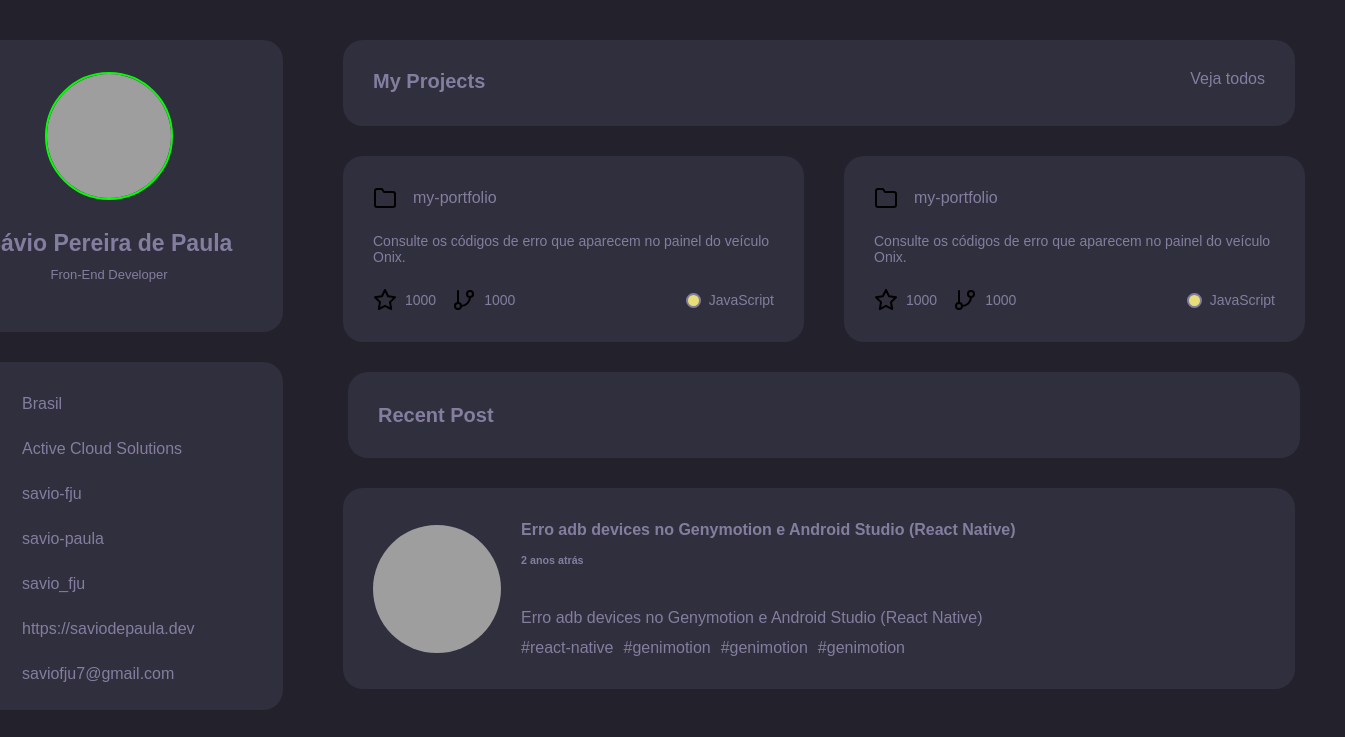
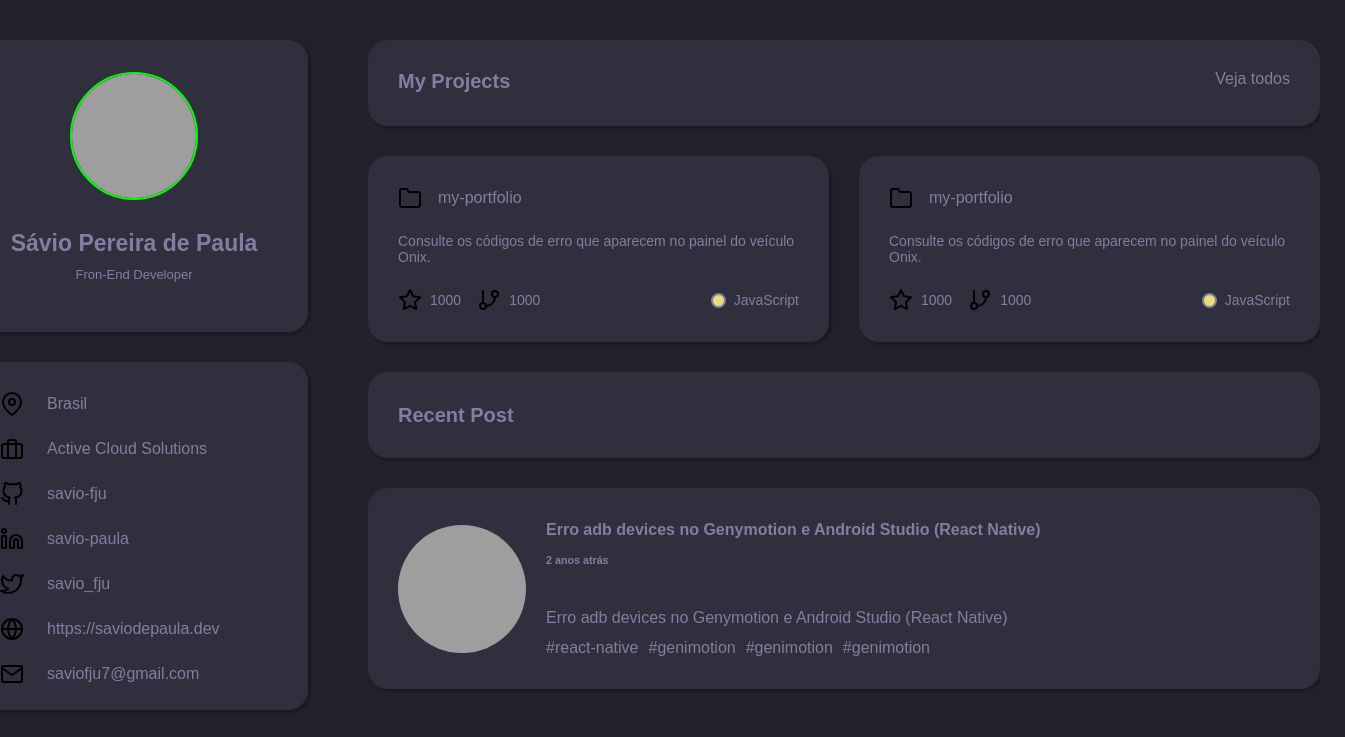
Before and after one commit to savio-fju/portfolio, a plain HTML site: page index.html in a window 1280 px wide. Shown: the top 737 px of the page, 1345 px wide, since content can reach past the window. Drawn offline with Linux system fonts and the light colour scheme; grey boxes are pictures that could not be loaded.

Commit message:
CSS tweaks

```diff
--- a/styles.css
+++ b/styles.css
@@ -23,11 +23,12 @@ a {
 
 body {
   background-color: var(--body-bg-color);
-  margin: 40px;
+  margin: auto;
+  padding: 40px;
   font-family: "Merriweather", sans-serif;
 
   display: flex;
-  gap: 20px;
+  gap: 60px;
   justify-content: center;
 }
 
@@ -51,6 +52,8 @@ header .card-profile {
   padding: 32px;
   transition: transform 0.4s;
   cursor: pointer;
+
+  box-shadow: 2px 2px 2px 1px rgba(0, 0, 0, 0.2);
 }
 
 header .card-profile img {
@@ -93,7 +96,8 @@ header .card-links {
   border-radius: 20px;
   padding: 30px 40px;
   transition: transform 0.4s;
-  cursor: pointer;
+
+  box-shadow: 2px 2px 2px 1px rgba(0, 0, 0, 0.2);
 }
 header .card-links ul {
   display: flex;
@@ -129,9 +133,10 @@ header .card-tech {
   padding: 30px;
   gap: 20px;
   transition: transform 0.4s;
-  cursor: pointer;
 
   color: var(--text-color);
+
+  box-shadow: 2px 2px 2px 1px rgba(0, 0, 0, 0.2);
 }
 
 header .card-tech:hover {
@@ -177,9 +182,9 @@ header .card-experiences {
   padding: 30px;
   gap: 20px;
   transition: transform 0.4s;
-  cursor: pointer;
 
   color: var(--text-color);
+  box-shadow: 2px 2px 2px 1px rgba(0, 0, 0, 0.2);
 }
 
 header .card-experiences:hover {
@@ -214,9 +219,10 @@ header .card-education {
   padding: 30px;
   gap: 20px;
   transition: transform 0.4s;
-  cursor: pointer;
 
-  color: var(--text-color);
+  color: var(--text-color);box-shadow: 2px 2px 2px 1px rgba(0, 0, 0, 0.2);
+
+
 }
 
 header .card-education:hover {
@@ -247,7 +253,11 @@ main {
 }
 
 main .container {
-  padding: 0 40px;
+  display: flex;
+  flex-direction: column;
+  align-items: center;
+
+  gap: 30px;
 }
 main .my-projects {
   width: 952px;
@@ -259,6 +269,13 @@ main .my-projects {
   background-color: var(--bg-cards);
   border-radius: 20px;
   padding: 30px;
+
+  transition: transform 0.4s;
+  box-shadow: 2px 2px 2px 1px rgba(0, 0, 0, 0.2);
+}
+
+main .my-projects:hover {
+  transform: scale(1.1);
 }
 
 main .my-projects > p {
@@ -268,8 +285,12 @@ main .my-projects > p {
 
 main .my-repositorys {
   display: flex;
-  margin: 30px auto;
-  gap: 40px;
+  gap: 30px;
+  transition: transform 0.4s;
+}
+
+main .my-repositorys:hover {
+  transform: scale(1.1);
 }
 
 main .my-portfolio {
@@ -283,6 +304,7 @@ main .my-portfolio {
 
   border-radius: 20px;
   padding: 30px;
+  box-shadow: 2px 2px 2px 1px rgba(0, 0, 0, 0.2);
 }
 
 main .my-portfolio > a {
@@ -334,8 +356,12 @@ main .recent-post {
   background-color: var(--bg-cards);
   border-radius: 20px;
   padding: 30px;
+  transition: transform 0.4s;
 
-  margin: 30px auto;
+  box-shadow: 2px 2px 2px 1px rgba(0, 0, 0, 0.2);
+}
+main .recent-post:hover {
+  transform: scale(1.1);
 }
 
 main .recent-post > p {
@@ -353,9 +379,17 @@ main .my-posts {
   display: flex;
   align-items: center;
 
-  padding: 42px 30px ;
+  padding: 42px 30px;
 
   gap: 20px;
+
+  transition: transform 0.4s;
+
+  box-shadow: 2px 2px 2px 1px rgba(0, 0, 0, 0.2);
+}
+
+main .my-posts:hover {
+  transform: scale(1.1);
 }
 
 main .my-posts img {
@@ -363,6 +397,7 @@ main .my-posts img {
   height: 128px;
 
   border-radius: 50%;
+
 }
 
 main .my-posts .content {
```
